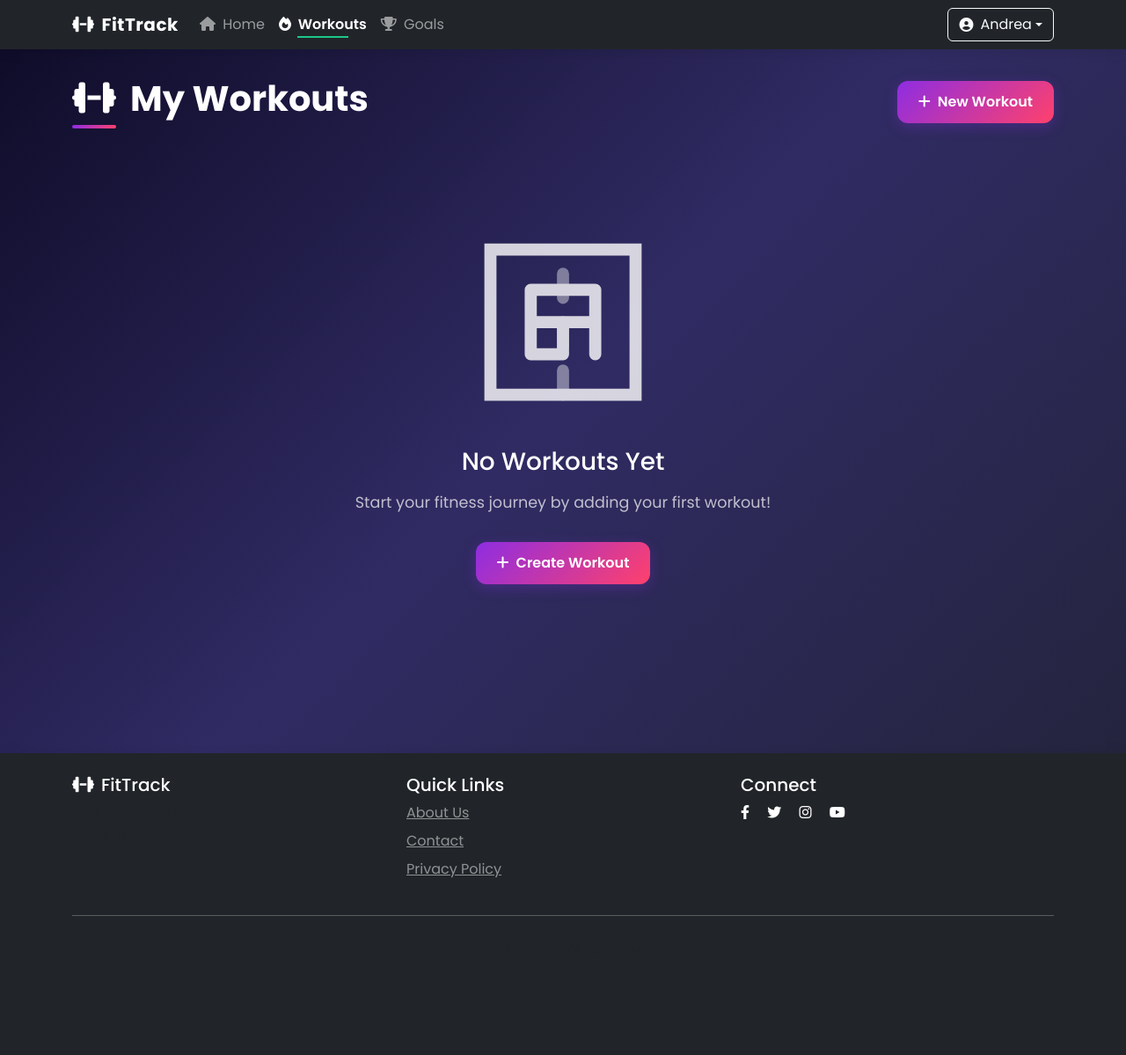
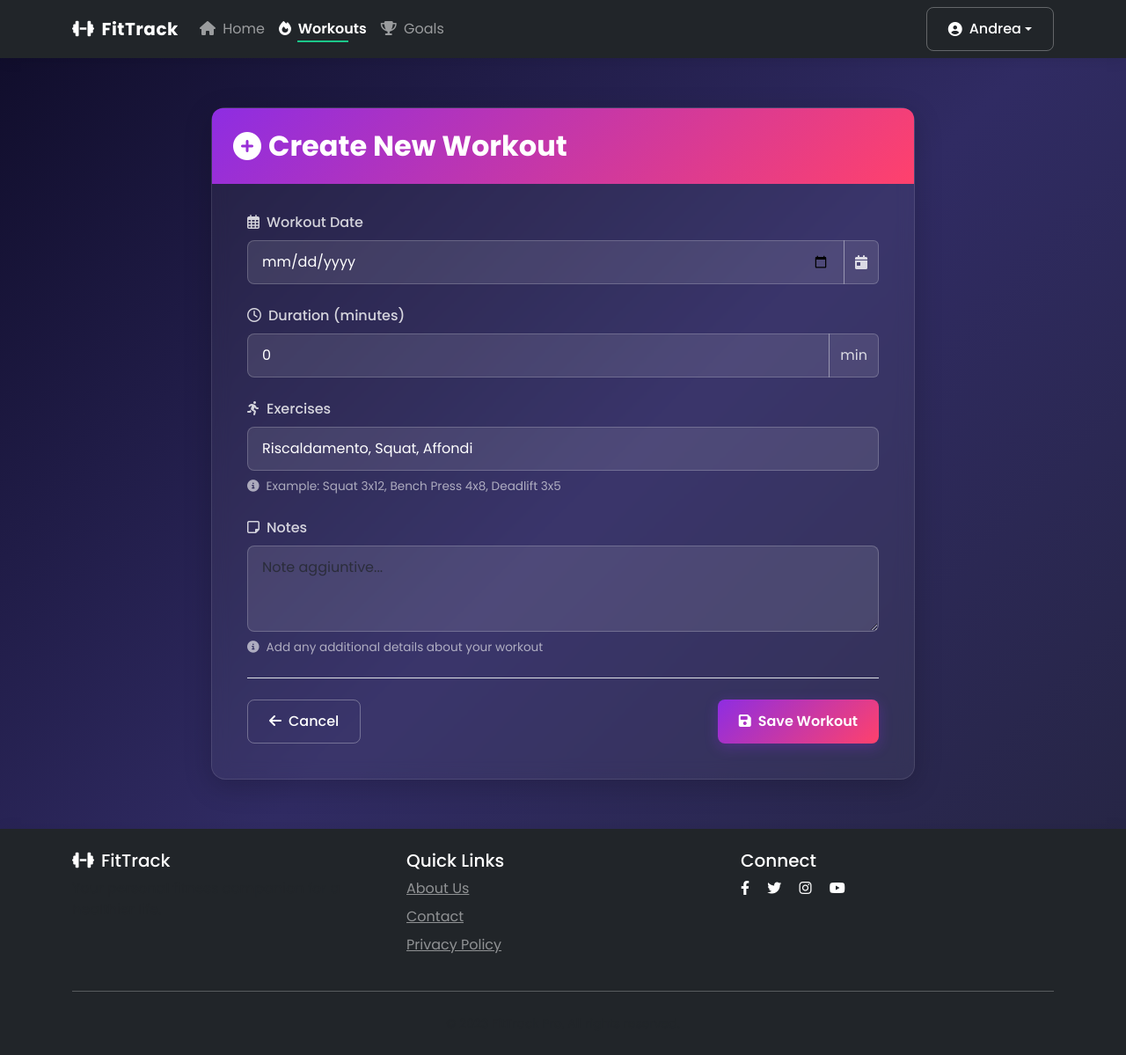
Before and after one commit to VivianiGabriele/FitTrack, a Django app: page /workouts/new/ in a window 1280 px wide. Shown: the whole page at 88% size. Before the commit the page ends 1041 px from the top, so only its background shows below. Run offline with Django 5.2, Linux system fonts and the light colour scheme; a user stored in the database is signed in; data comes from the database, SQL or seed files in the repository.

Commit message:
Update workout_form.html

```diff
--- a/templates/workouts/workout_form.html
+++ b/templates/workouts/workout_form.html
@@ -1,233 +1,251 @@
 {% extends "base.html" %}
 {% load static %}
 
-{% block title %}My Workouts - FitTrack Pro{% endblock %}
-
 {% block extra_css %}
 <style>
-    /* Main container with dark gradient */
-    .workouts-container {
+    /* Modern background with gradient */
+    body {
         background: linear-gradient(135deg, #0f0c29 0%, #302b63 50%, #24243e 100%);
         min-height: 100vh;
-        color: white;
-        padding-top: 2rem;
-        padding-bottom: 4rem;
+        color: #f8f9fa;
     }
 
-    /* Workout cards with glass effect */
-    .workout-card {
-        background: rgba(255, 255, 255, 0.08);
-        backdrop-filter: blur(12px);
+    .workout-container {
+        background: rgba(255, 255, 255, 0.05);
+        backdrop-filter: blur(10px);
         border-radius: 16px;
+        padding: 2.5rem;
+        margin: 2rem auto;
+        box-shadow: 0 8px 32px rgba(0, 0, 0, 0.2);
         border: 1px solid rgba(255, 255, 255, 0.1);
-        transition: all 0.4s cubic-bezier(0.175, 0.885, 0.32, 1.275);
-        overflow: hidden;
-        cursor: pointer;
-        height: 100%;
+        max-width: 800px;
     }
 
-    .workout-card:hover {
-        transform: translateY(-8px);
-        box-shadow: 0 15px 30px rgba(0, 0, 0, 0.3);
-        background: rgba(255, 255, 255, 0.12);
+    /* Header styling */
+    .workout-header {
+        background: linear-gradient(135deg, #8E2DE2 0%, #FF416C 100%);
+        color: white;
+        padding: 1.5rem;
+        border-radius: 12px 12px 0 0;
+        margin: -2.5rem -2.5rem 2rem -2.5rem;
     }
 
-    .workout-card::before {
-        content: '';
-        position: absolute;
-        top: 0;
-        left: 0;
-        right: 0;
-        height: 4px;
-        background: linear-gradient(90deg, #8E2DE2 0%, #FF416C 100%);
+    .workout-header h2 {
+        font-weight: 700;
+        margin: 0;
+        display: flex;
+        align-items: center;
     }
 
-    /* Card content styling */
-    .workout-card .card-body {
-        padding: 1.5rem;
+    /* Form styling */
+    .workout-form .form-control {
+        background: rgba(255, 255, 255, 0.1);
+        border: 1px solid rgba(255, 255, 255, 0.2);
+        color: white;
+        padding: 0.75rem 1rem;
+        border-radius: 8px;
+        transition: all 0.3s ease;
     }
 
-    .workout-card .card-title {
-        font-weight: 600;
-        margin-bottom: 1rem;
+    .workout-form .form-control:focus {
+        background: rgba(255, 255, 255, 0.15);
+        border-color: #8E2DE2;
+        box-shadow: 0 0 0 0.25rem rgba(142, 45, 226, 0.25);
         color: white;
     }
 
-    .workout-card .card-text {
-        color: rgba(255, 255, 255, 0.7);
+    .workout-form label {
+        color: rgba(255, 255, 255, 0.8);
+        font-weight: 500;
+        margin-bottom: 0.5rem;
+        display: block;
     }
 
-    /* Badge with gradient */
-    .workout-badge {
-        background: linear-gradient(135deg, #8E2DE2 0%, #FF416C 100%);
-        color: white;
-        font-weight: 600;
-        padding: 0.35em 0.75em;
-        border-radius: 8px;
+    /* Input group styling */
+    .input-group-text {
+        background: rgba(255, 255, 255, 0.1);
+        border: 1px solid rgba(255, 255, 255, 0.2);
+        color: rgba(255, 255, 255, 0.8);
     }
 
-    /* Date text */
-    .workout-date {
-        color: rgba(255, 255, 255, 0.6);
-        font-size: 0.85rem;
-    }
-
-    /* Footer arrow */
-    .workout-arrow {
-        color: rgba(255, 255, 255, 0.6);
-        transition: all 0.3s ease;
-    }
-
-    .workout-card:hover .workout-arrow {
-        color: white;
-        transform: translateX(3px);
-    }
-
-    /* Empty state styling */
-    .empty-workouts {
-        padding: 4rem 0;
-        text-align: center;
-    }
-
-    .empty-workouts img {
-        max-height: 220px;
-        margin-bottom: 2rem;
-        filter: brightness(0) invert(1) opacity(0.8);
-    }
-
-    .empty-workouts h3 {
-        color: white;
-        margin-bottom: 1rem;
-    }
-
-    .empty-workouts p {
-        color: rgba(255, 255, 255, 0.7);
-        margin-bottom: 2rem;
-        font-size: 1.1rem;
-    }
-
-    /* Primary button with gradient */
+    /* Buttons */
     .btn-gradient {
         background: linear-gradient(135deg, #8E2DE2 0%, #FF416C 100%);
         border: none;
         color: white;
         font-weight: 600;
         padding: 0.75rem 1.5rem;
-        border-radius: 12px;
+        border-radius: 8px;
         transition: all 0.3s ease;
         box-shadow: 0 4px 15px rgba(142, 45, 226, 0.3);
     }
 
     .btn-gradient:hover {
-        transform: translateY(-3px);
+        transform: translateY(-2px);
         box-shadow: 0 8px 25px rgba(142, 45, 226, 0.4);
         color: white;
     }
 
-    /* Section header */
-    .section-header {
-        margin-bottom: 3rem;
+    .btn-outline-light {
+        border: 1px solid rgba(255, 255, 255, 0.3);
+        color: white;
+        background: transparent;
+        font-weight: 500;
+        padding: 0.75rem 1.5rem;
+        border-radius: 8px;
+        transition: all 0.3s ease;
     }
 
-    .section-header h1 {
+    .btn-outline-light:hover {
+        background: rgba(255, 255, 255, 0.1);
         color: white;
-        font-weight: 700;
-        position: relative;
-        display: inline-block;
     }
 
-    .section-header h1:after {
-        content: '';
-        position: absolute;
-        left: 0;
-        bottom: -10px;
-        width: 50px;
-        height: 4px;
-        background: linear-gradient(90deg, #8E2DE2 0%, #FF416C 100%);
-        border-radius: 2px;
+    /* Help text */
+    .form-text {
+        color: rgba(255, 255, 255, 0.6) !important;
+        font-size: 0.85rem;
+    }
+
+    /* Delete button */
+    .btn-delete {
+        background: rgba(255, 65, 108, 0.2);
+        border: 1px solid rgba(255, 65, 108, 0.5);
+        color: #FF416C;
+    }
+
+    .btn-delete:hover {
+        background: rgba(255, 65, 108, 0.3);
+        color: #FF416C;
+    }
+
+    /* Animations */
+    @keyframes fadeIn {
+        from { opacity: 0; transform: translateY(20px); }
+        to { opacity: 1; transform: translateY(0); }
+    }
+
+    .animate-fade-in {
+        animation: fadeIn 0.6s ease-out forwards;
+    }
+
+    /* Responsive */
+    @media (max-width: 768px) {
+        .workout-container {
+            padding: 1.5rem;
+        }
+
+        .workout-header {
+            margin: -1.5rem -1.5rem 1.5rem -1.5rem;
+        }
     }
 </style>
 {% endblock %}
 
+{% block title %}{% if object %}Edit{% else %}New{% endif %} Workout - FitTrack Pro{% endblock %}
+
 {% block content %}
-<div class="workouts-container">
-  <div class="container">
-    <!-- Header Section -->
-    <div class="section-header d-flex justify-content-between align-items-center">
-      <h1>
-        <i class="fas fa-dumbbell me-3"></i>My Workouts
-      </h1>
-      <a href="{% url 'workout_create' %}" class="btn btn-gradient">
-        <i class="fas fa-plus me-2"></i>New Workout
-      </a>
+<div class="container py-4">
+    <div class="workout-container animate-fade-in">
+        <!-- Header -->
+        <div class="workout-header d-flex justify-content-between align-items-center">
+            <h2>
+                <i class="fas {% if object %}fa-edit{% else %}fa-plus-circle{% endif %} me-2"></i>
+                {% if object %}Edit Workout{% else %}Create New Workout{% endif %}
+            </h2>
+            {% if object %}
+            <form method="post" action="{% url 'workout_delete' object.pk %}">
+                {% csrf_token %}
+                <button type="submit" class="btn btn-sm btn-delete"
+                        onclick="return confirm('Are you sure you want to permanently delete this workout?')">
+                    <i class="fas fa-trash-alt me-1"></i> Delete
+                </button>
+            </form>
+            {% endif %}
         </div>
 
-    {% if workouts %}
-    <div class="row g-4">
-      {% for workout in workouts %}
-      <div class="col-md-6 col-lg-4">
-        <div class="workout-card" onclick="window.location.href='{% url 'workout_update' workout.pk %}'">
-          <div class="card-body">
-            <div class="d-flex justify-content-between align-items-start mb-3">
-              <span class="workout-badge">{{ workout.duration }} min</span>
-              <small class="workout-date">{{ workout.date|date:"M d, Y" }}</small>
+        <form method="post" class="workout-form">
+            {% csrf_token %}
+
+            <!-- Date -->
+            <div class="mb-4">
+                <label for="{{ form.date.id_for_label }}">
+                    <i class="far fa-calendar-alt me-2"></i>Workout Date
+                </label>
+                <div class="input-group">
+                    {{ form.date }}
+                    <span class="input-group-text"><i class="fas fa-calendar-day"></i></span>
                 </div>
-            <h5 class="card-title">{{ workout.workout_type|default:"Custom Workout" }}</h5>
-            {% if workout.notes %}
-              <p class="card-text">{{ workout.notes|truncatewords:12 }}</p>
-            {% endif %}
+                <div class="invalid-feedback">Please select a valid date</div>
             </div>
-          <div class="card-footer bg-transparent border-top border-light border-opacity-10">
-            <div class="d-flex justify-content-between align-items-center">
-              <small class="text-muted">Click to edit</small>
-              <i class="fas fa-chevron-right workout-arrow"></i>
+
+            <!-- Duration -->
+            <div class="mb-4">
+                <label for="{{ form.duration.id_for_label }}">
+                    <i class="far fa-clock me-2"></i>Duration (minutes)
+                </label>
+                <div class="input-group">
+                    {{ form.duration }}
+                    <span class="input-group-text">min</span>
+                </div>
+                <div class="invalid-feedback">Minimum 1 minute</div>
+            </div>
+
+            <!-- Exercises -->
+            <div class="mb-4">
+                <label for="{{ form.exercises.id_for_label }}">
+                    <i class="fas fa-running me-2"></i>Exercises
+                </label>
+                {{ form.exercises }}
+                <div class="form-text mt-2">
+                    <i class="fas fa-info-circle me-2"></i>Example: Squat 3x12, Bench Press 4x8, Deadlift 3x5
                 </div>
             </div>
+
+            <!-- Notes -->
+            <div class="mb-4">
+                <label for="{{ form.notes.id_for_label }}">
+                    <i class="far fa-sticky-note me-2"></i>Notes
+                </label>
+                {{ form.notes }}
+                <div class="form-text mt-2">
+                    <i class="fas fa-info-circle me-2"></i>Add any additional details about your workout
                 </div>
             </div>
-      {% endfor %}
+
+            <!-- Buttons -->
+            <div class="d-flex justify-content-between pt-4 mt-3 border-top">
+                <a href="{% url 'workout_list' %}" class="btn btn-outline-light">
+                    <i class="fas fa-arrow-left me-2"></i>Cancel
+                </a>
+                <button type="submit" class="btn btn-gradient">
+                    <i class="fas fa-save me-2"></i>Save Workout
+                </button>
             </div>
-    {% else %}
-    <div class="empty-workouts">
-      <img src="{% static 'images/no-workouts.svg' %}" alt="No workouts" class="img-fluid">
-      <h3>No Workouts Yet</h3>
-      <p>Start your fitness journey by adding your first workout!</p>
-      <a href="{% url 'workout_create' %}" class="btn btn-gradient">
-        <i class="fas fa-plus me-2"></i>Create Workout
-      </a>
-    </div>
-    {% endif %}
+        </form>
     </div>
 </div>
-{% endblock %}
 
-{% block extra_js %}
 <script>
-    // Add nice hover effects
 document.addEventListener('DOMContentLoaded', function() {
-        const cards = document.querySelectorAll('.workout-card');
+    // Form submission handler
+    const form = document.querySelector('form');
+    if (form) {
+        form.addEventListener('submit', function(e) {
+            const submitBtn = this.querySelector('button[type="submit"]');
+            if (submitBtn) {
+                submitBtn.innerHTML = '<span class="spinner-border spinner-border-sm me-2" role="status" aria-hidden="true"></span>Saving...';
+                submitBtn.disabled = true;
+            }
+        });
+    }
 
-        cards.forEach(card => {
-            // Add animation on load
-            card.style.opacity = '0';
-            card.style.transform = 'translateY(20px)';
-
-            // Animate cards sequentially
-            setTimeout(() => {
-                card.style.transition = 'all 0.6s ease-out';
-                card.style.opacity = '1';
-                card.style.transform = 'translateY(0)';
-            }, 100 * Array.from(cards).indexOf(card));
-
-            // Add pulse effect on hover
-            card.addEventListener('mouseenter', () => {
-                card.style.boxShadow = '0 15px 30px rgba(142, 45, 226, 0.3)';
-            });
-
-            card.addEventListener('mouseleave', () => {
-                card.style.boxShadow = '0 15px 30px rgba(0, 0, 0, 0.3)';
-            });
-        });
+    // Initialize datepicker if needed
+    if (document.getElementById('id_date')) {
+        // Initialize your datepicker here
+        // Example using flatpickr:
+        // flatpickr("#id_date", { dateFormat: "Y-m-d" });
+    }
 });
 </script>
 {% endblock %}
```
Lines whose indentation alone changed are shown as unchanged.
